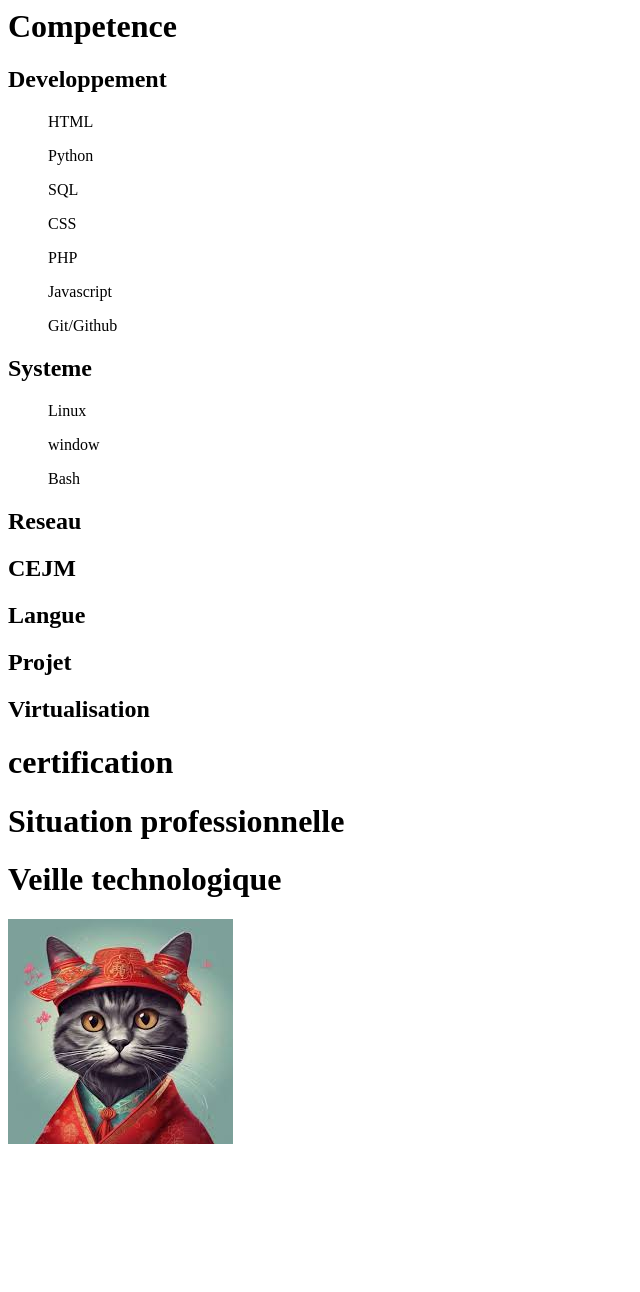
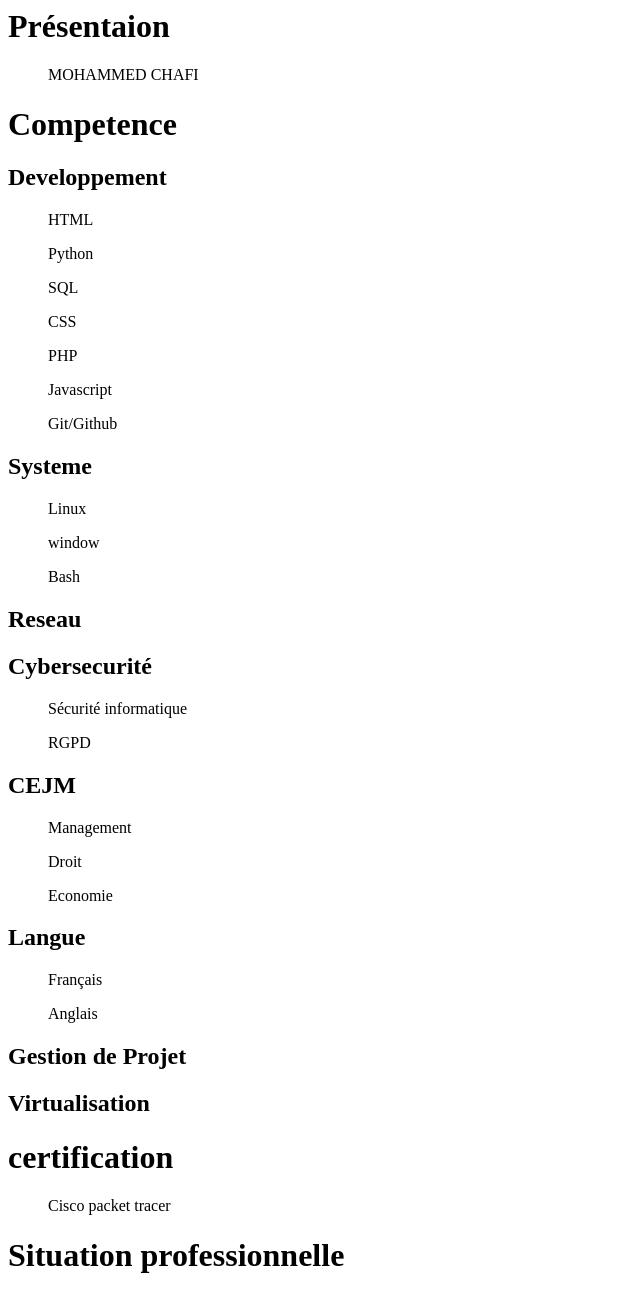
Before and after one commit to nadirchafi/cv, a plain HTML site: page index.htm in a window 1280 px wide. Shown: the top 1292 px of the page, without its empty margins (0-640 px from the left). Before the commit the page ends 1152 px from the top, so only its background shows below. Drawn offline with Linux system fonts and the light colour scheme.

Commit message:
Add files via upload

```diff
--- a/index.htm
+++ b/index.htm
@@ -5,6 +5,8 @@
 </head>
 <body>
 
+<h1>Présentaion</h1>
+<ul>MOHAMMED CHAFI</ul>
 
 <h1>Competence</h1>
     <h2>Developpement</h2>
@@ -21,11 +23,27 @@
        <ul>window</ul>
        <ul>Bash</ul>
     <h2>Reseau</h2>
+    <h2>Cybersecurité</h2>
+    <ul>Sécurité informatique</ul>
+    <ul>RGPD</ul>
+    <ul></ul>
+
     <h2>CEJM</h2>
+    <ul>Management</ul>
+    <ul>Droit</ul>
+    <ul>Economie</ul>
+
     <h2>Langue</h2>
-    <h2>Projet</h2>
+    <ul>Français</ul>
+    <ul>Anglais</ul>
+
+    <h2>Gestion de Projet</h2>
     <h2>Virtualisation</h2>
+    <ul></ul>
+
 <h1>certification</h1>
+<ul>Cisco packet tracer</ul>
+
 <h1>Situation professionnelle</h1>
 <h1>Veille technologique</h1>
 <p>
```
